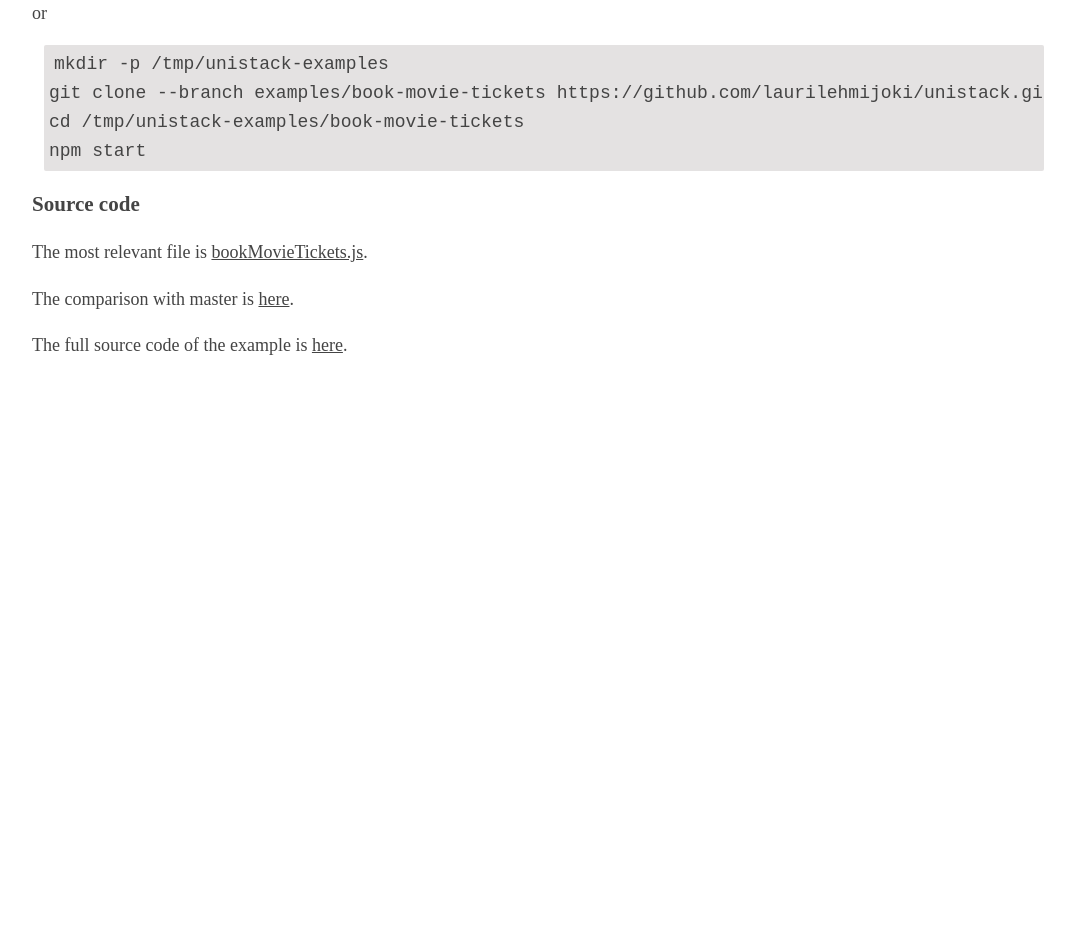
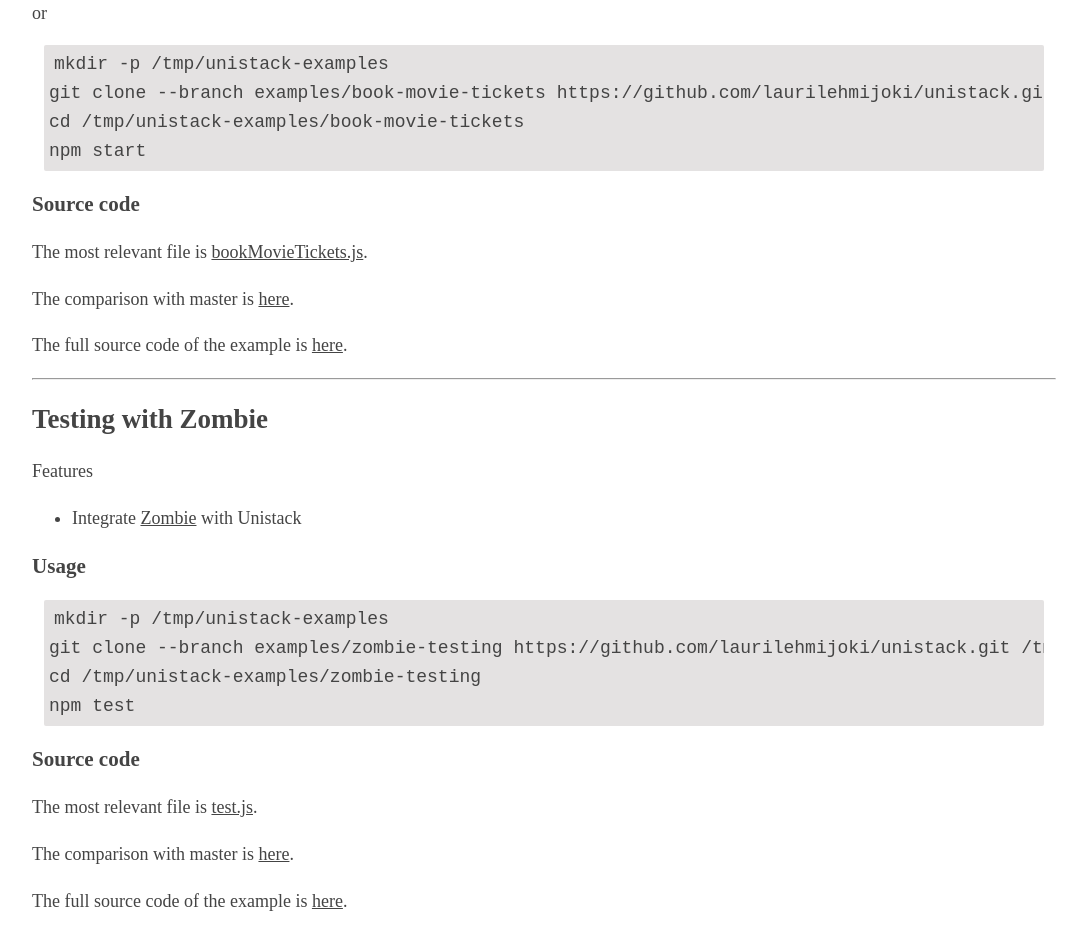
Before and after one commit to laurilehmijoki/unistack, a Jekyll site: the page built from examples.md, in a window 1280 px wide, cut to the strip 627-1560 px from the top of the page. Shown: the whole strip, without its empty margins (96-1183 px from the left). Built offline with Jekyll 4.4.1, drawn with Linux system fonts in a browser that asks for light colours; before the commit the page ends 1005 px from its top, so only the background shows below that.

Commit message:
Add zombie test example

```diff
--- a/examples.md
+++ b/examples.md
@@ -29,3 +29,27 @@
 The comparison with master is [here](https://github.com/laurilehmijoki/unistack/compare/master...examples/book-movie-tickets).
 
 The full source code of the example is [here](https://github.com/laurilehmijoki/unistack/tree/examples/book-movie-tickets).
+
+<hr/>
+
+## Testing with Zombie
+
+Features
+
+* Integrate [Zombie](http://zombie.js.org) with Unistack
+
+### Usage
+
+    mkdir -p /tmp/unistack-examples
+    git clone --branch examples/zombie-testing https://github.com/laurilehmijoki/unistack.git /tmp/unistack-examples/zombie-testing
+    cd /tmp/unistack-examples/zombie-testing
+    npm test
+
+### Source code
+
+The most relevant file is
+[test.js](https://github.com/laurilehmijoki/unistack/blob/examples/zombie-testing/test/test.js).
+
+The comparison with master is [here](https://github.com/laurilehmijoki/unistack/compare/master...examples/zombie-testing).
+
+The full source code of the example is [here](https://github.com/laurilehmijoki/unistack/tree/examples/zombie-testing).
```
